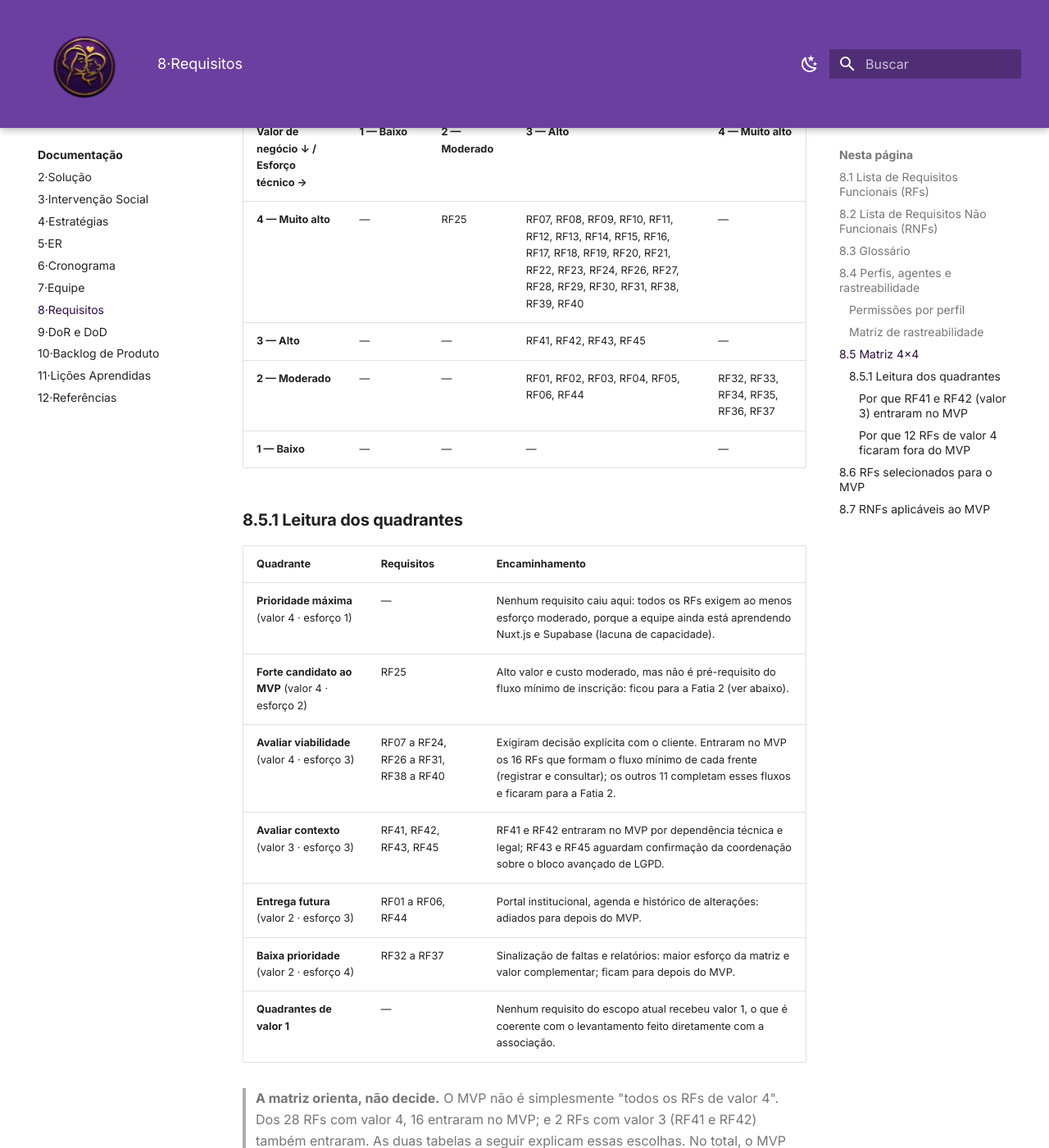
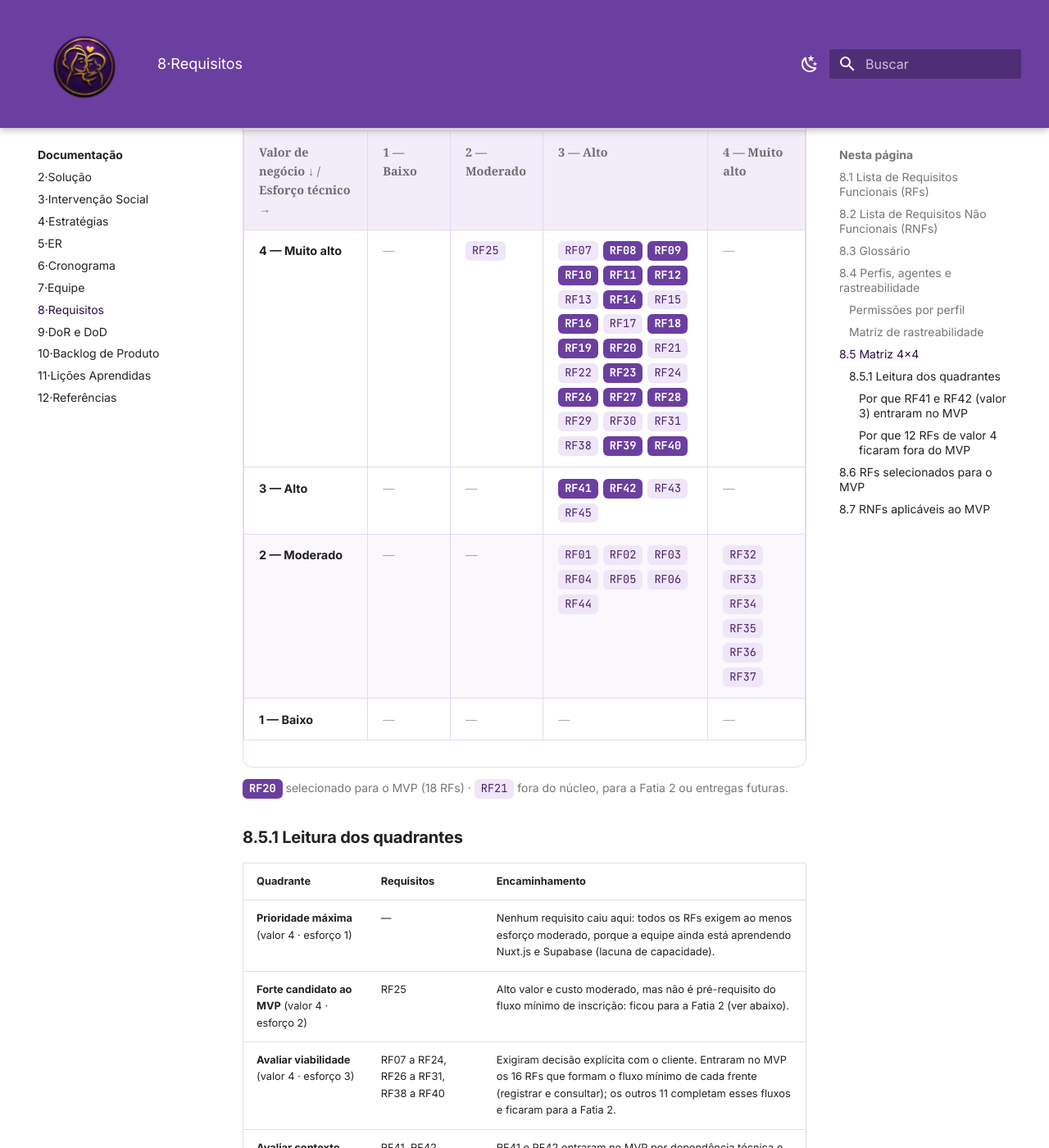
Before and after one commit to mdsreq-fga-unb/REQ-2026.2-T01-MaesGuerreiras, an MkDocs documentation site: the page built from docs/08-requisitos/index.md, in a window 1280 px wide and 1400 px high, scrolled down 11652 px. Shown: the whole window at 82% size. Built offline with MkDocs 1.6.1 and Material for MkDocs 9.7.7, drawn with Linux system fonts in a browser that asks for light colours.

Commit message:
Estiliza a Matriz 4x4 com chips de RF e destaque para o MVP

```diff
--- a/docs/08-requisitos/index.md
+++ b/docs/08-requisitos/index.md
@@ -252,12 +252,45 @@ CP é a característica de produto de cada RF. Valem para todos os RFs: RNF02, R
 
 ## 8.5 Matriz 4x4
 
-| Valor de negócio ↓ / Esforço técnico → | 1 — Baixo | 2 — Moderado | 3 — Alto | 4 — Muito alto |
-|---|---|---|---|---|
-| **4 — Muito alto** | — | RF25 | RF07, RF08, RF09, RF10, RF11, RF12, RF13, RF14, RF15, RF16, RF17, RF18, RF19, RF20, RF21, RF22, RF23, RF24, RF26, RF27, RF28, RF29, RF30, RF31, RF38, RF39, RF40 | — |
-| **3 — Alto** | — | — | RF41, RF42, RF43, RF45 | — |
-| **2 — Moderado** | — | — | RF01, RF02, RF03, RF04, RF05, RF06, RF44 | RF32, RF33, RF34, RF35, RF36, RF37 |
-| **1 — Baixo** | — | — | — | — |
+<div class="matriz" markdown="0">
+<table>
+<thead>
+<tr><th>Valor de negócio ↓ / Esforço técnico →</th><th>1 — Baixo</th><th>2 — Moderado</th><th>3 — Alto</th><th>4 — Muito alto</th></tr>
+</thead>
+<tbody>
+<tr>
+<th>4 — Muito alto</th>
+<td class="vazio">—</td>
+<td><div class="chips"><span class="rf">RF25</span></div></td>
+<td><div class="chips"><span class="rf">RF07</span><span class="rf mvp">RF08</span><span class="rf mvp">RF09</span><span class="rf mvp">RF10</span><span class="rf mvp">RF11</span><span class="rf mvp">RF12</span><span class="rf">RF13</span><span class="rf mvp">RF14</span><span class="rf">RF15</span><span class="rf mvp">RF16</span><span class="rf">RF17</span><span class="rf mvp">RF18</span><span class="rf mvp">RF19</span><span class="rf mvp">RF20</span><span class="rf">RF21</span><span class="rf">RF22</span><span class="rf mvp">RF23</span><span class="rf">RF24</span><span class="rf mvp">RF26</span><span class="rf mvp">RF27</span><span class="rf mvp">RF28</span><span class="rf">RF29</span><span class="rf">RF30</span><span class="rf">RF31</span><span class="rf">RF38</span><span class="rf mvp">RF39</span><span class="rf mvp">RF40</span></div></td>
+<td class="vazio">—</td>
+</tr>
+<tr>
+<th>3 — Alto</th>
+<td class="vazio">—</td>
+<td class="vazio">—</td>
+<td><div class="chips"><span class="rf mvp">RF41</span><span class="rf mvp">RF42</span><span class="rf">RF43</span><span class="rf">RF45</span></div></td>
+<td class="vazio">—</td>
+</tr>
+<tr>
+<th>2 — Moderado</th>
+<td class="vazio">—</td>
+<td class="vazio">—</td>
+<td><div class="chips"><span class="rf">RF01</span><span class="rf">RF02</span><span class="rf">RF03</span><span class="rf">RF04</span><span class="rf">RF05</span><span class="rf">RF06</span><span class="rf">RF44</span></div></td>
+<td><div class="chips"><span class="rf">RF32</span><span class="rf">RF33</span><span class="rf">RF34</span><span class="rf">RF35</span><span class="rf">RF36</span><span class="rf">RF37</span></div></td>
+</tr>
+<tr>
+<th>1 — Baixo</th>
+<td class="vazio">—</td>
+<td class="vazio">—</td>
+<td class="vazio">—</td>
+<td class="vazio">—</td>
+</tr>
+</tbody>
+</table>
+</div>
+
+<p class="matriz-legenda"><span class="rf mvp">RF20</span> selecionado para o MVP (18 RFs) · <span class="rf">RF21</span> fora do núcleo, para a Fatia 2 ou entregas futuras.</p>
 
 ### 8.5.1 Leitura dos quadrantes
 
--- /dev/null
+++ b/docs/assets/stylesheets/matriz.css
@@ -0,0 +1,101 @@
+
+/* Matriz 4x4 (seção 8.5) */
+
+.md-typeset .matriz,
+.md-typeset .matriz-legenda {
+  --mz-borda: #e3d9ef;
+  --mz-cabecalho: #f3edf9;
+  --mz-destaque: #faf7fd;
+  --mz-chip-bg: #efe6f8;
+  --mz-chip-fg: #4a1f73;
+  --mz-mvp-bg: #6b3fa0;
+  --mz-mvp-fg: #ffffff;
+}
+
+.md-typeset .matriz {
+  overflow-x: auto;
+  border: 1px solid var(--mz-borda);
+  border-radius: 0.6rem;
+  margin: 1rem 0 0.5rem;
+}
+
+[data-md-color-scheme="slate"] .md-typeset .matriz,
+[data-md-color-scheme="slate"] .md-typeset .matriz-legenda {
+  --mz-borda: #3b3150;
+  --mz-cabecalho: #2a2140;
+  --mz-destaque: #241c36;
+  --mz-chip-bg: #3a2b55;
+  --mz-chip-fg: #e2d3f7;
+  --mz-mvp-bg: #9b6fd0;
+  --mz-mvp-fg: #140a22;
+}
+
+.md-typeset .matriz table {
+  display: table;
+  width: 100%;
+  min-width: 640px;
+  margin: 0;
+  border: none;
+  border-collapse: collapse;
+  font-size: 0.72rem;
+}
+
+.md-typeset .matriz th,
+.md-typeset .matriz td {
+  border: 1px solid var(--mz-borda);
+  padding: 0.7rem 0.8rem;
+  vertical-align: top;
+  text-align: left;
+}
+
+.md-typeset .matriz thead th {
+  background: var(--mz-cabecalho);
+  font-family: Georgia, "Times New Roman", serif;
+  font-weight: 700;
+  color: var(--md-default-fg-color--light);
+}
+
+.md-typeset .matriz tbody th {
+  white-space: nowrap;
+  font-weight: 600;
+}
+
+.md-typeset .matriz tbody tr:nth-child(3) {
+  background: var(--mz-destaque);
+}
+
+.md-typeset .matriz td strong {
+  display: block;
+  margin-bottom: 0.35rem;
+}
+
+.md-typeset .matriz .chips {
+  display: flex;
+  flex-wrap: wrap;
+  gap: 0.3rem;
+}
+
+.md-typeset .rf {
+  display: inline-block;
+  padding: 0.05rem 0.4rem;
+  border-radius: 0.3rem;
+  background: var(--mz-chip-bg, #efe6f8);
+  color: var(--mz-chip-fg, #4a1f73);
+  font-family: var(--md-code-font-family);
+  font-size: 0.68rem;
+}
+
+.md-typeset .rf.mvp {
+  background: var(--mz-mvp-bg, #6b3fa0);
+  color: var(--mz-mvp-fg, #ffffff);
+  font-weight: 700;
+}
+
+.md-typeset .matriz .vazio {
+  color: var(--md-default-fg-color--lighter);
+}
+
+.md-typeset .matriz-legenda {
+  font-size: 0.7rem;
+  color: var(--md-default-fg-color--light);
+}
--- a/mkdocs.yml
+++ b/mkdocs.yml
@@ -37,6 +37,7 @@ theme:
 
 extra_css:
   - assets/stylesheets/extra.css
+  - assets/stylesheets/matriz.css
 
 markdown_extensions:
   - admonition
```
